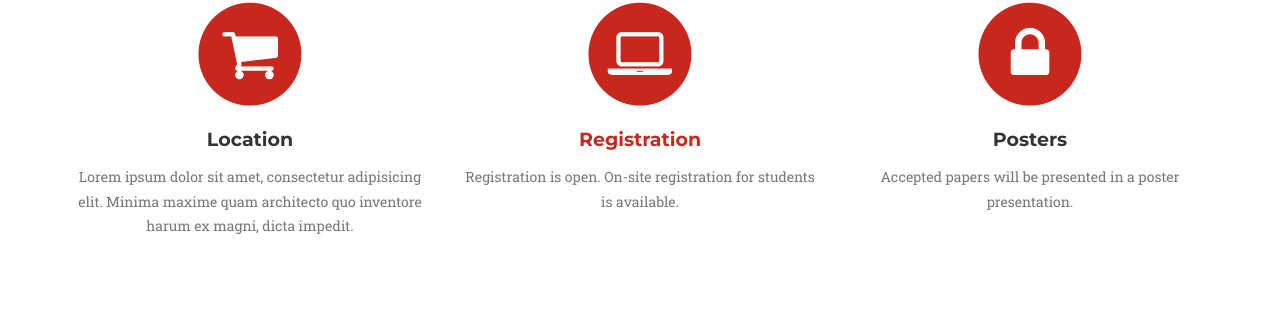
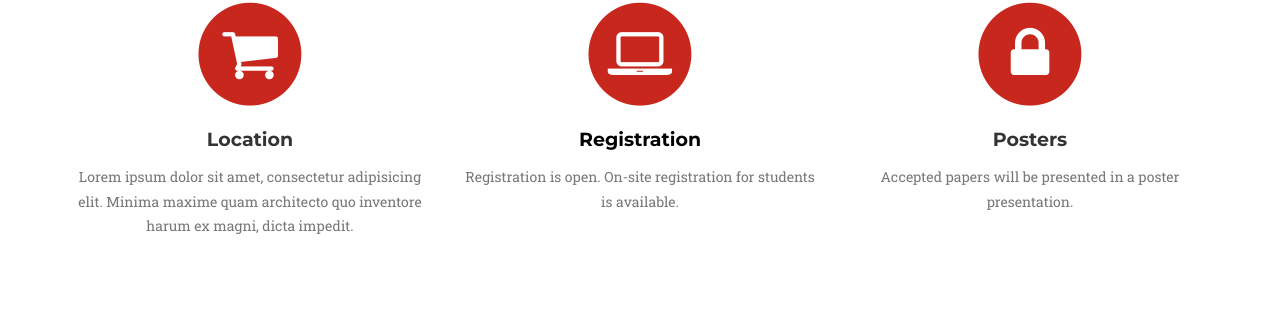
Before and after one commit to Cornell-Tech-AIRLab/cornell2025.nerc.io, a Jekyll site: the page built from index.html, in a window 1280 px wide and 900 px high, scrolled down 1029 px. Shown: the part 129-450 px from the top of the window. Built offline with Jekyll 4.4.1, drawn with Linux system fonts in a browser that asks for light colours; some web fonts are replaced.

Commit message:
test block reg link

```diff
--- a/_includes/registration.html
+++ b/_includes/registration.html
@@ -25,7 +25,7 @@
           <i class="fa fa-circle fa-stack-2x text-primary"></i>
           <i class="fa fa-laptop fa-stack-1x fa-inverse"></i>
         </span>
-        <h4 style="color:black;" class="registration-heading"><a href="https://events.ces.scl.cornell.edu/NERC">Registration</a></h4>
+        <h4 style="color:black;" class="registration-heading"><a style="color:black;" href="https://events.ces.scl.cornell.edu/NERC">Registration</a></h4>
         <p class="text-muted">Registration is open. On-site registration for students is available.</p>
       </div>
       <div class="col-md-4">
```
